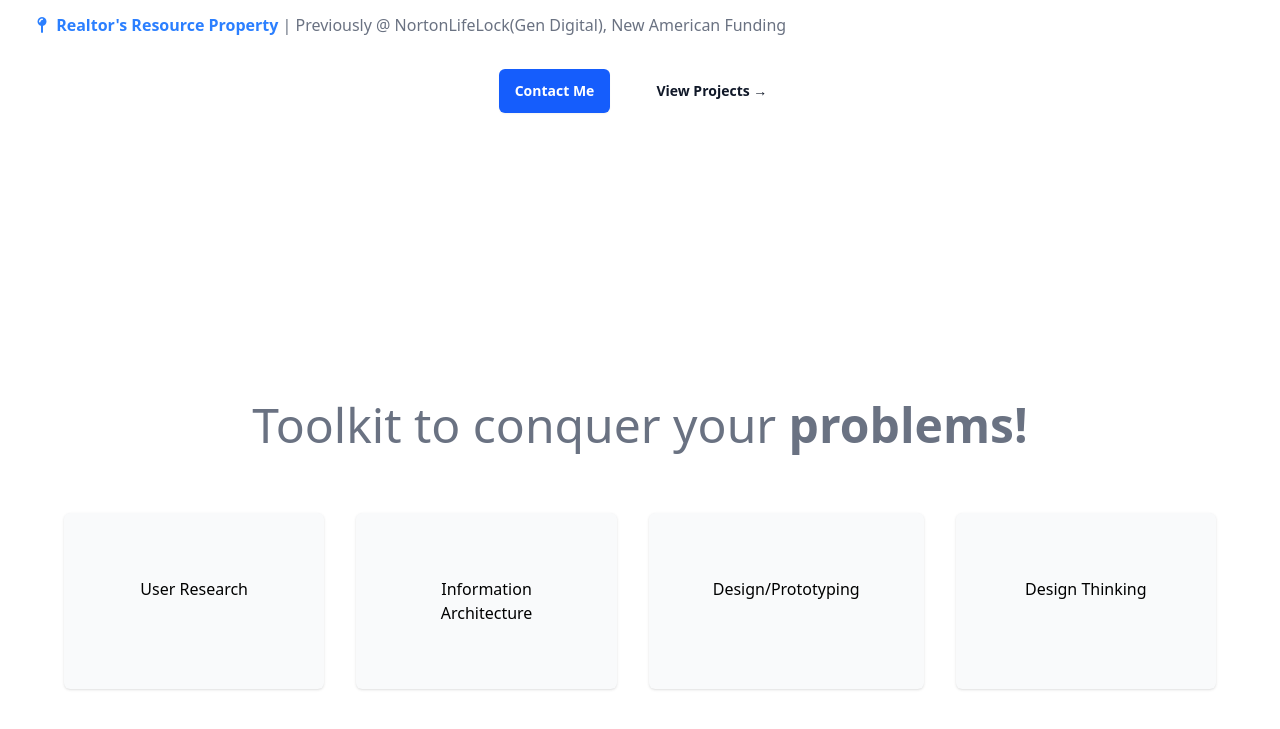
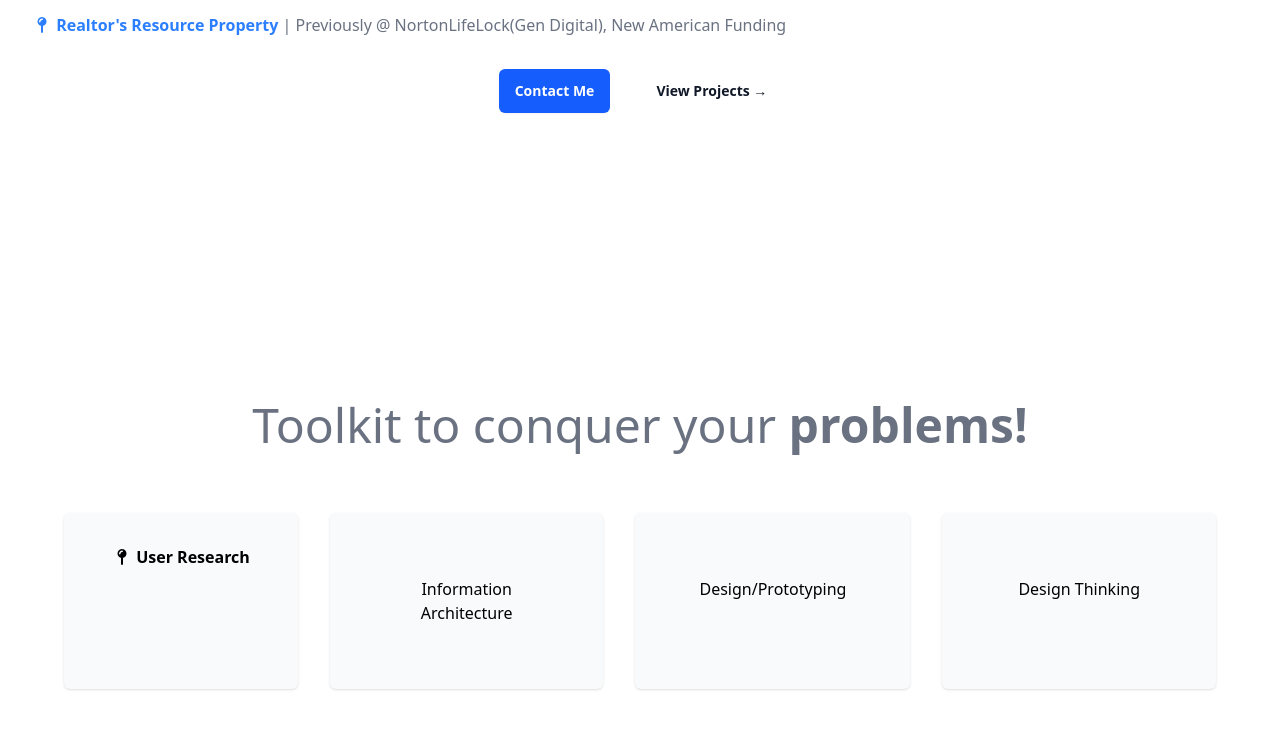
Before and after one commit to tramirez30/sitePortfolio, a website: page index.html in a window 1280 px wide. Shown: the part 387-1116 px from the top of the page. Drawn offline with nearby package versions, Linux system fonts and the light colour scheme.

Commit message:
fix: styling card components

```diff
--- a/index.html
+++ b/index.html
@@ -99,8 +99,12 @@
           <span class="font-bold">problems!</span>
         </p>
         <div class="flex flex-col gap-8 p-16 md:flex-row">
-          <div class="md:w-lg rounded-md bg-gray-50 p-16 shadow-sm">
-            <p>User Research</p>
+          <div
+            class="md:w-lg flex flex-col rounded-md bg-gray-50 p-8 shadow-sm"
+          >
+            <p class="text-l font-bold">
+              <i class="fa-solid fa-map-pin"></i> User Research
+            </p>
           </div>
           <div class="md:w-lg rounded-md bg-gray-50 p-16 shadow-sm">
             <p>Information Architecture</p>
```
